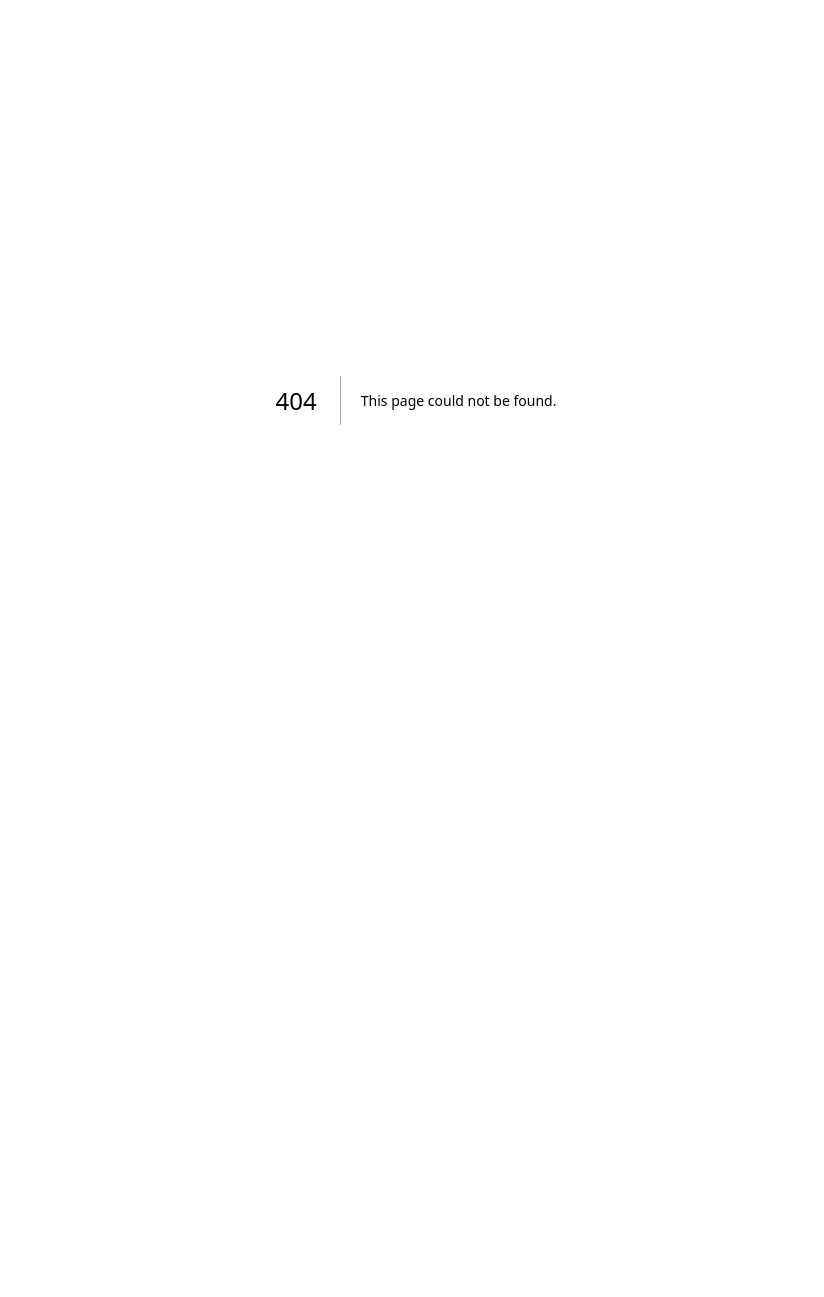
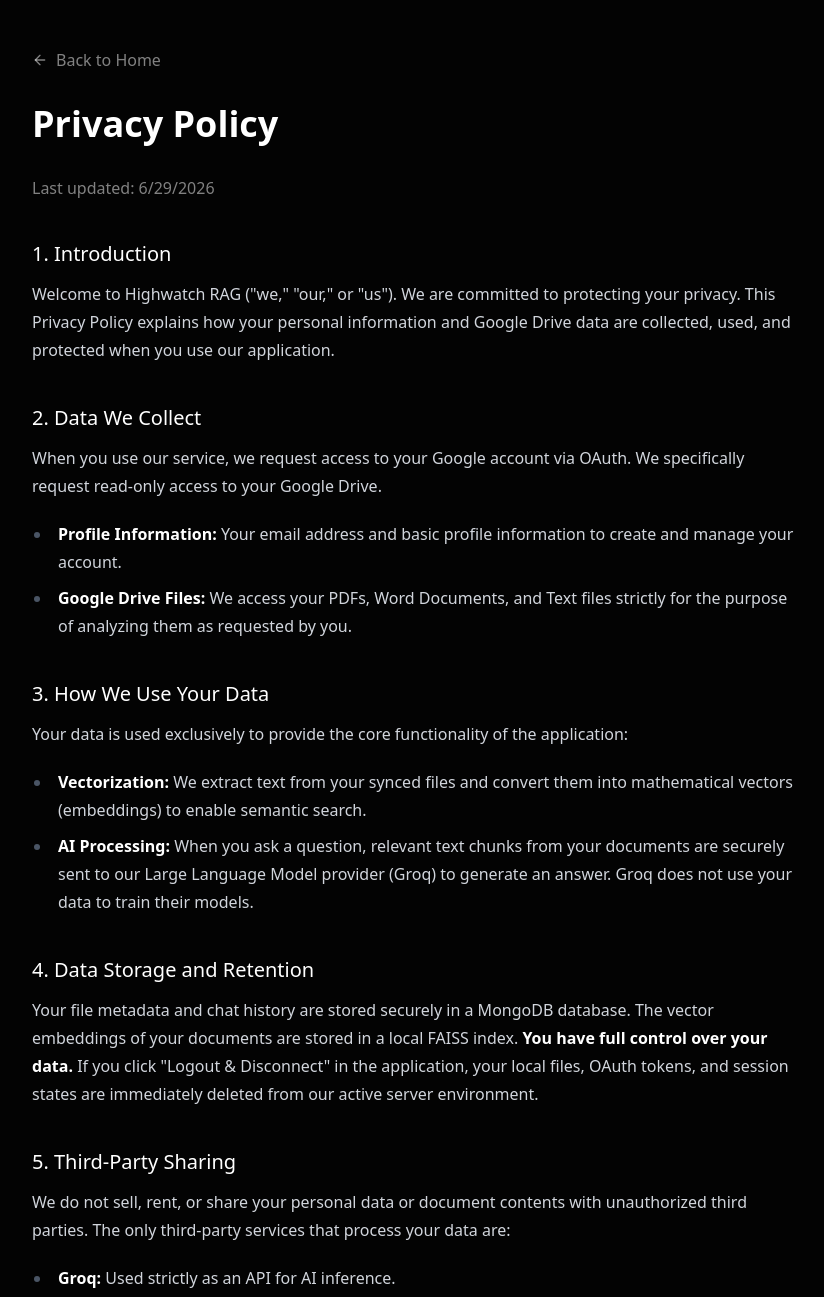
Before and after one commit to harshcoder-harsh/Eko_assignment, a Next.js app in the folder frontend/: page /privacy in a window 1280 px wide. Before the commit this address had no page. Shown: the top 1297 px of the page, without its empty margins (224-1048 px from the left). Before the commit the page ends 800 px from the top, so only its background shows below. Built offline with nearby package versions, Linux system fonts and the light colour scheme.

Commit message:
feat(frontend): add privacy policy page

```diff
--- /dev/null
+++ b/frontend/src/app/privacy/page.tsx
@@ -0,0 +1,71 @@
+import Link from "next/link";
+import { ArrowLeft } from "lucide-react";
+
+export default function PrivacyPolicy() {
+  return (
+    <main className="min-h-screen bg-[#030303] text-white/80 font-sans p-6 md:p-12 selection:bg-white selection:text-black">
+      <div className="max-w-3xl mx-auto">
+        <Link href="/" className="inline-flex items-center gap-2 text-white/50 hover:text-white mb-8 transition-colors">
+          <ArrowLeft className="w-4 h-4" />
+          Back to Home
+        </Link>
+
+        <h1 className="text-3xl md:text-4xl font-semibold text-white mb-8">Privacy Policy</h1>
+        <p className="mb-4 text-white/50">Last updated: {new Date().toLocaleDateString()}</p>
+
+        <div className="prose prose-invert prose-white max-w-none space-y-6">
+          <section>
+            <h2 className="text-xl text-white font-medium mb-3">1. Introduction</h2>
+            <p>
+              Welcome to Highwatch RAG ("we," "our," or "us"). We are committed to protecting your privacy. This Privacy Policy explains how your personal information and Google Drive data are collected, used, and protected when you use our application.
+            </p>
+          </section>
+
+          <section>
+            <h2 className="text-xl text-white font-medium mb-3">2. Data We Collect</h2>
+            <p>When you use our service, we request access to your Google account via OAuth. We specifically request read-only access to your Google Drive.</p>
+            <ul className="list-disc pl-5 space-y-2 mt-2">
+              <li><strong>Profile Information:</strong> Your email address and basic profile information to create and manage your account.</li>
+              <li><strong>Google Drive Files:</strong> We access your PDFs, Word Documents, and Text files strictly for the purpose of analyzing them as requested by you.</li>
+            </ul>
+          </section>
+
+          <section>
+            <h2 className="text-xl text-white font-medium mb-3">3. How We Use Your Data</h2>
+            <p>Your data is used exclusively to provide the core functionality of the application:</p>
+            <ul className="list-disc pl-5 space-y-2 mt-2">
+              <li><strong>Vectorization:</strong> We extract text from your synced files and convert them into mathematical vectors (embeddings) to enable semantic search.</li>
+              <li><strong>AI Processing:</strong> When you ask a question, relevant text chunks from your documents are securely sent to our Large Language Model provider (Groq) to generate an answer. Groq does not use your data to train their models.</li>
+            </ul>
+          </section>
+
+          <section>
+            <h2 className="text-xl text-white font-medium mb-3">4. Data Storage and Retention</h2>
+            <p>
+              Your file metadata and chat history are stored securely in a MongoDB database. The vector embeddings of your documents are stored in a local FAISS index.
+              <strong> You have full control over your data.</strong> If you click "Logout & Disconnect" in the application, your local files, OAuth tokens, and session states are immediately deleted from our active server environment.
+            </p>
+          </section>
+
+          <section>
+            <h2 className="text-xl text-white font-medium mb-3">5. Third-Party Sharing</h2>
+            <p>
+              We do not sell, rent, or share your personal data or document contents with unauthorized third parties. The only third-party services that process your data are:
+            </p>
+            <ul className="list-disc pl-5 space-y-2 mt-2">
+              <li><strong>Groq:</strong> Used strictly as an API for AI inference.</li>
+              <li><strong>MongoDB Atlas:</strong> Used strictly for secure cloud database hosting.</li>
+            </ul>
+          </section>
+
+          <section>
+            <h2 className="text-xl text-white font-medium mb-3">6. Google API Services User Data Policy</h2>
+            <p>
+              Highwatch RAG's use and transfer to any other app of information received from Google APIs will adhere to the <a href="https://developers.google.com/terms/api-services-user-data-policy" target="_blank" rel="noopener noreferrer" className="text-blue-400 hover:underline">Google API Services User Data Policy</a>, including the Limited Use requirements.
+            </p>
+          </section>
+        </div>
+      </div>
+    </main>
+  );
+}
```
